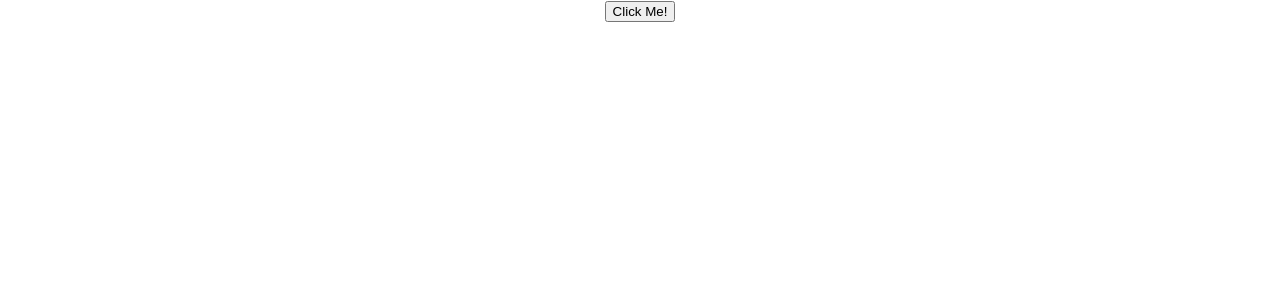
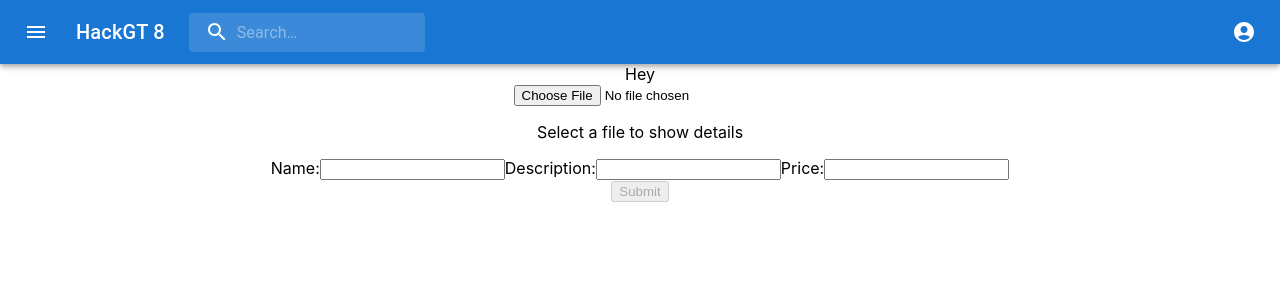
Before and after one commit to computer-geek64/smallfund, a React (Create React App) app in the folder frontend/: page / in a window 1280 px wide. Shown: the top 300 px of the page. Built offline with nearby package versions, Linux system fonts and the light colour scheme.

Commit message:
Added file upload functionality

```diff
--- a/frontend/package.json
+++ b/frontend/package.json
@@ -3,7 +3,11 @@
   "version": "0.1.0",
   "private": true,
   "dependencies": {
+    "@emotion/react": "^11.5.0",
+    "@emotion/styled": "^11.3.0",
+    "@mui/icons-material": "^5.0.4",
     "@mui/material": "^5.0.4",
+    "@mui/styles": "^5.0.1",
     "@testing-library/jest-dom": "^5.11.4",
     "@testing-library/react": "^11.1.0",
     "@testing-library/user-event": "^12.1.10",
--- a/frontend/src/App.js
+++ b/frontend/src/App.js
@@ -1,45 +1,30 @@
-import { useState } from 'react';
-import axios from 'axios';
+import Main from './components/Main'
+import NewListing  from './components/NewListing';
+import FileUploadPage from './components/FileUploadPage';
 import './App.css';
 
 function App() {
-  const [data, setData] = useState('')
+  // const getText = () => {
+  //   const config = {
+  //     method: 'get',
+  //     url: 'http://128.61.105.83:8000/',
+  //     headers: { }
+  //   };
 
-  const getText = () => {
-    const config = {
-      method: 'get',
-      url: 'http://128.61.105.83:8000/',
-      headers: { }
-    };
-
-    axios(config)
-    .then(function (response) {
-      setData(JSON.stringify(response.data));
-    })
-    .catch(function (error) {
-      console.log(error);
-    });
-  }
+  //   axios(config)
+  //   .then(function (response) {
+  //     setData(JSON.stringify(response.data));
+  //   })
+  //   .catch(function (error) {
+  //     console.log(error);
+  //   });
+  // }
 
   return (
     <div className="App">
-      {/* <header className="App-header">
-        <img src={logo} className="App-logo" alt="logo" />
-        <p>
-          Edit <code>src/App.js</code> and save to reload.
-        </p>
-        <a
-          className="App-link"
-          href="https://reactjs.org"
-          target="_blank"
-          rel="noopener noreferrer"
-        >
-          Learn React
-        </a>
-      </header> */}
-      <button onClick={getText}>Click Me!</button>
-      <br />
-      {data}
+      <Main/>
+      <NewListing/>
+      <FileUploadPage/>
     </div>
   );
 }
--- /dev/null
+++ b/frontend/src/components/FileUploadPage.jsx
@@ -0,0 +1,73 @@
+import { useState } from 'react';
+import axios from 'axios';
+
+function FileUploadPage() {
+	const [selectedFile, setSelectedFile] = useState(null);
+	const [productName, setProductName] = useState(null);
+	const [description, setDescripton] = useState(null);
+	const [price, setPrice] = useState(null);
+
+	const [isSelected, setIsSelected] = useState(false);
+
+	const changeHandler = (event) => {
+		setSelectedFile(event.target.files[0]);
+		setIsSelected(true);
+	};
+
+	const handleSubmission = () => {
+		const formData = new FormData();
+
+		console.log(productName, description)
+
+		formData.append('name', productName);
+		formData.append('description', description);
+		formData.append('price', price);
+		formData.append('image', selectedFile);
+
+		const config = {
+			method: "post",
+			url: "http://128.61.105.83:8000/",
+			data: formData,
+			headers: { "Content-Type": "multipart/form-data" },
+		}
+
+		axios(config)
+		.then(function (response) {
+			console.log(JSON.stringify(response.data));
+		})
+		.catch(function (error) {
+			console.log(error);
+		});
+	};
+
+	return(
+   		<div>
+			<input type="file" name="file" onChange={changeHandler} />
+			{isSelected ? (
+				<div>
+					<p>Filename: {selectedFile.name}</p>
+					<p>Filetype: {selectedFile.type}</p>
+					<p>Size in bytes: {selectedFile.size}</p>
+					<p>
+						lastModifiedDate:{' '}
+						{selectedFile.lastModifiedDate.toLocaleDateString()}
+					</p>
+				</div>
+			) : (
+				<p>Select a file to show details</p>
+			)}
+
+			<label for="fname">Name:</label>
+			<input type="text" id="fname" name="fname" onChange={(event) => setProductName(event.target.value)}/>
+			<label for="lname">Description:</label>
+			<input type="text" id="lname" name="lname" onChange={(event) => setDescripton(event.target.value)}/>
+			<label for="lname">Price:</label>
+			<input type="text" id="lname" name="lname" onChange={(event) => setPrice(event.target.value)}/>
+			<div>
+				<button disabled={productName == null} onClick={handleSubmission}>Submit</button>
+			</div>
+		</div>
+	)
+}
+
+export default FileUploadPage;
--- /dev/null
+++ b/frontend/src/components/Main.jsx
@@ -0,0 +1,103 @@
+import * as React from 'react';
+import { styled, alpha } from '@mui/material/styles';
+import AppBar from '@mui/material/AppBar';
+import Box from '@mui/material/Box';
+import Toolbar from '@mui/material/Toolbar';
+import IconButton from '@mui/material/IconButton';
+import Typography from '@mui/material/Typography';
+import InputBase from '@mui/material/InputBase';
+// import Tabs from '@mui/material/Tabs';
+// import Tab from '@mui/material/Tab';
+
+import MenuIcon from '@mui/icons-material/Menu';
+import SearchIcon from '@mui/icons-material/Search';
+import AccountCircle from '@mui/icons-material/AccountCircle';
+
+const Search = styled('div')(({ theme }) => ({
+  position: 'relative',
+  borderRadius: theme.shape.borderRadius,
+  backgroundColor: alpha(theme.palette.common.white, 0.15),
+  '&:hover': {
+    backgroundColor: alpha(theme.palette.common.white, 0.25),
+  },
+  marginRight: theme.spacing(2),
+  marginLeft: 0,
+  width: '100%',
+  [theme.breakpoints.up('sm')]: {
+    marginLeft: theme.spacing(3),
+    width: 'auto',
+  },
+}));
+
+const SearchIconWrapper = styled('div')(({ theme }) => ({
+  padding: theme.spacing(0, 2),
+  height: '100%',
+  position: 'absolute',
+  pointerEvents: 'none',
+  display: 'flex',
+  alignItems: 'center',
+  justifyContent: 'center',
+}));
+
+const StyledInputBase = styled(InputBase)(({ theme }) => ({
+  color: 'inherit',
+  '& .MuiInputBase-input': {
+    padding: theme.spacing(1, 1, 1, 0),
+    // vertical padding + font size from searchIcon
+    paddingLeft: `calc(1em + ${theme.spacing(4)})`,
+    transition: theme.transitions.create('width'),
+    width: '100%',
+    [theme.breakpoints.up('md')]: {
+      width: '20ch',
+    },
+  },
+}));
+
+export default function PrimarySearchAppBar() {
+  const menuId = 'primary-search-account-menu';
+  return (
+    <Box sx={{ flexGrow: 1 }}>
+      <AppBar position="static">
+        <Toolbar>
+            <IconButton
+                size="large"
+                edge="start"
+                color="inherit"
+                aria-label="open drawer"
+                sx={{ mr: 2 }}
+            >
+            <MenuIcon />
+                </IconButton>
+            <Typography
+                variant="h6"
+                noWrap
+                component="div"
+                sx={{ display: { xs: 'none', sm: 'block' } }}
+            >
+                HackGT 8
+            </Typography>
+            <Search>
+                <SearchIconWrapper>
+                    <SearchIcon />
+                </SearchIconWrapper>
+                <StyledInputBase
+                    placeholder="Search…"
+                    inputProps={{ 'aria-label': 'search' }}
+                />
+            </Search>
+            <Box sx={{ flexGrow: 1 }} />
+            <IconButton
+                size="large"
+                edge="end"
+                aria-label="account of current user"
+                aria-controls={menuId}
+                aria-haspopup="true"
+                color="inherit"
+            >
+                <AccountCircle />
+            </IconButton>
+        </Toolbar>
+      </AppBar>
+    </Box>
+  );
+}
--- /dev/null
+++ b/frontend/src/components/NewListing.jsx
@@ -0,0 +1,9 @@
+const NewListing = () => {
+    return (
+        <div>
+            Hey
+        </div>
+    )
+}
+
+export default NewListing;
```
Also changed, not shown: 1 other file (tests, documents, lock files or other folders).
